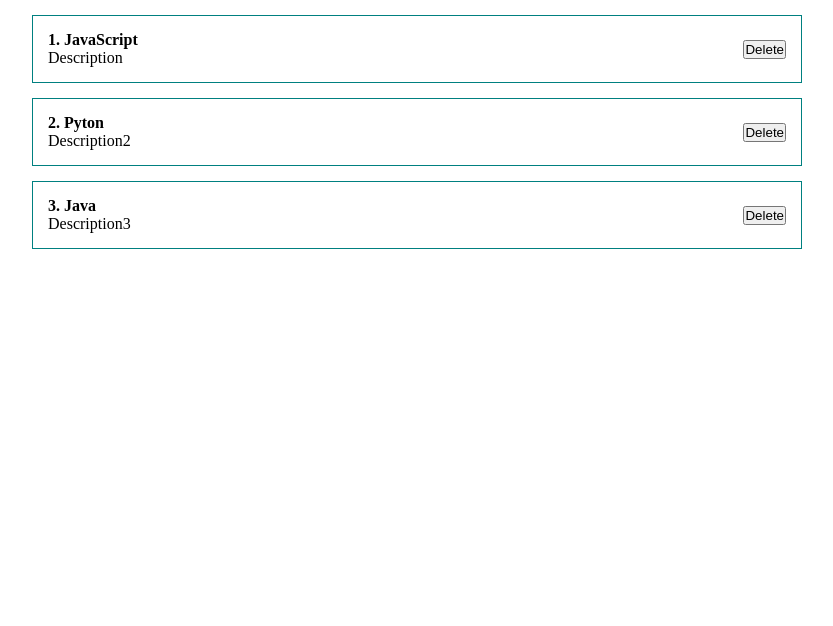
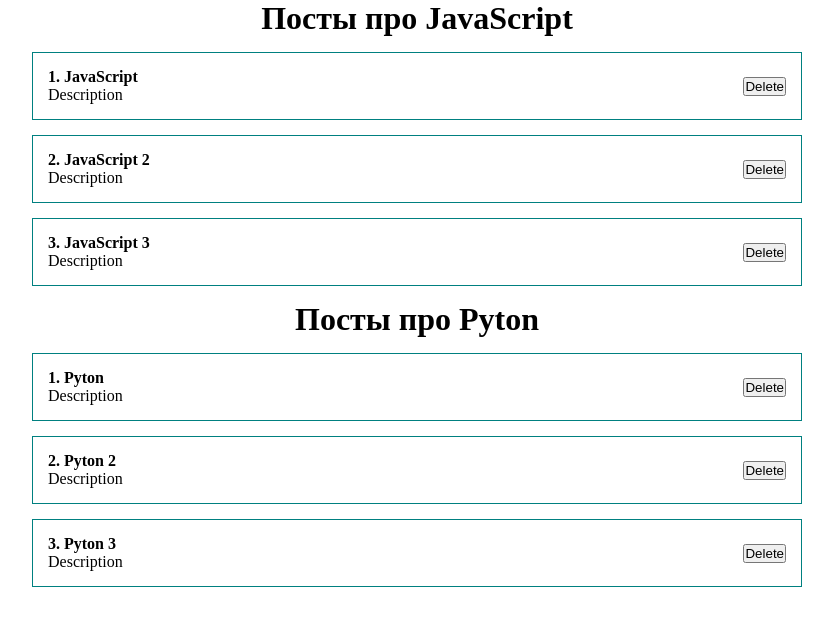
Before and after one commit to Stan61rus/test-react-app, a React (Create React App) app: page / in a window 1280 px wide. Shown: the top 626 px of the page, without its empty margins (223-1056 px from the left). Built offline with nearby package versions, Linux system fonts and the light colour scheme.

Commit message:
Add ne component PostList

```diff
--- a/src/App.jsx
+++ b/src/App.jsx
@@ -1,12 +1,23 @@
-import PostItem from "./component/postItem";
+import PostList from "./component/PostList";
 import "./styles/App.css";
 
 function App() {
+  const posts = [
+    { id: 1, title: "JavaScript", body: "Description" },
+    { id: 2, title: "JavaScript 2", body: "Description" },
+    { id: 3, title: "JavaScript 3", body: "Description" },
+  ];
+
+  const posts2 = [
+    { id: 1, title: "Pyton", body: "Description" },
+    { id: 2, title: "Pyton 2", body: "Description" },
+    { id: 3, title: "Pyton 3", body: "Description" },
+  ];
+
   return (
     <div className="App">
-      <PostItem post={{ id: 1, title: "JavaScript", body: "Description" }} />
-      <PostItem post={{ id: 2, title: "Pyton", body: "Description2" }} />
-      <PostItem post={{ id: 3, title: "Java", body: "Description3" }} />
+      <PostList posts={posts} title="Посты про JavaScript" />
+      <PostList posts={posts2} title="Посты про Pyton" />
     </div>
   );
 }
--- /dev/null
+++ b/src/component/PostList.jsx
@@ -0,0 +1,15 @@
+import React from "react";
+import PostItem from "./PostItem";
+
+function PostList({ posts, title }) {
+  return (
+    <div>
+      <h1 style={{ textAlign: "center" }}>{title}</h1>
+      {posts.map((post) => {
+        return <PostItem post={post} key={post.id} />;
+      })}
+    </div>
+  );
+}
+
+export default PostList;
```
